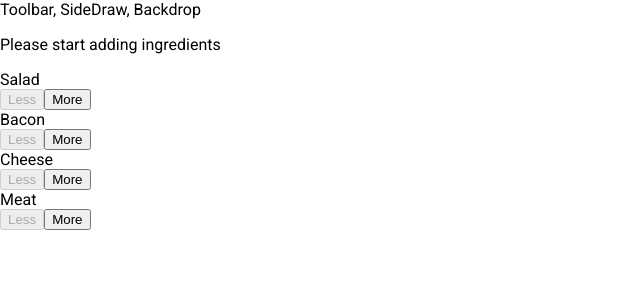
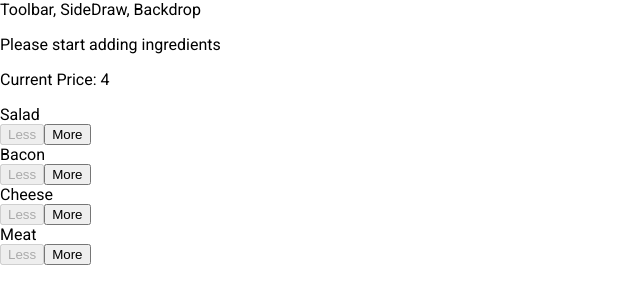
Before and after one commit to beckyw5/react-project, a React app: page / in a window 1280 px wide. Shown: the top 304 px of the page, without its empty margins (0-640 px from the left). Built offline with nearby package versions, Linux system fonts and the light colour scheme.

Commit message:
tidied styles up further and added price

```diff
--- a/src/components/Burger/BuildControls/BuildControls.js
+++ b/src/components/Burger/BuildControls/BuildControls.js
@@ -12,6 +12,7 @@
 
 const buildControls = (props) => (
     <div className={classes.buildControls}>
+        <p>Current Price: {props.price}</p>
         {controls.map(ctrl => (
             <BuildControl
                 key={ctrl.label}
--- a/src/components/Burger/Burger.css
+++ b/src/components/Burger/Burger.css
@@ -1,5 +1,6 @@
 .burger {
     width: 90%;
+    max-width: 450px;
     margin: auto;
     min-height: 250px;
     text-align: center;
@@ -9,15 +10,6 @@
 
 @media (min-width: 500px) and (min-height: 401px) {
     .burger {
-        width: 450px;
         min-height: 400px;
     }
 }
-
-
-@media (min-width: 1024px) and (min-height: 700px) {
-    .burger {
-        width: 700px;
-        min-height: 600px;
-    }
-}
--- a/src/components/Burger/BurgerIngredient/BurgerIngredient.css
+++ b/src/components/Burger/BurgerIngredient/BurgerIngredient.css
@@ -8,7 +8,7 @@
 }
 
 .breadTop {
-    height: 40px;
+    height: 50px;
     width: 80%;
     background: linear-gradient(#bc581e, #e27b36);
     border-radius: 50% 50% 0 0;
--- a/src/containers/BurgerBuilder/BurgerBuilder.js
+++ b/src/containers/BurgerBuilder/BurgerBuilder.js
@@ -64,7 +64,8 @@
                 <BuildControls
                     ingredientAdded={ this.addIngredientHandler }
                     ingredientRemoved={ this.removeIngredientHandler }
-                    disabled={disabledInfo} />
+                    disabled={disabledInfo}
+                    price={this.state.totalPrice}/>
             </Aux>
         );
     }
```
